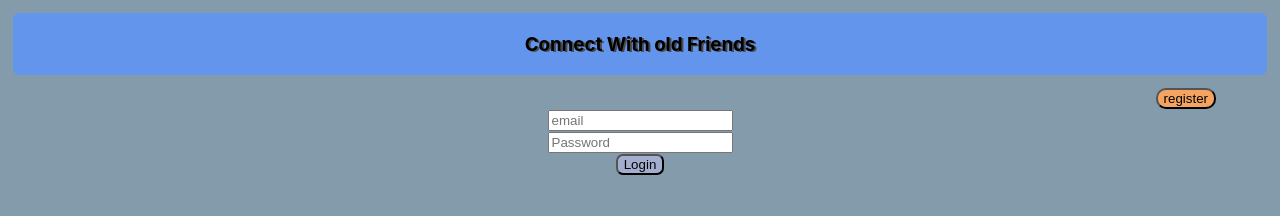
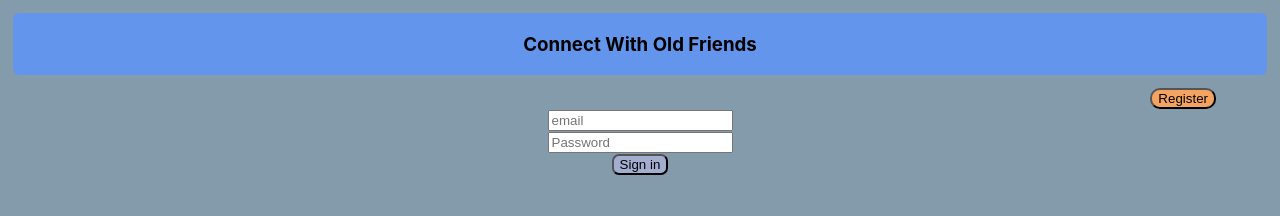
Before and after one commit to Herbertbhs02/bambi, a React (Create React App) app: page / in a window 1280 px wide. Shown: the top 216 px of the page. Built offline with nearby package versions, Linux system fonts and the light colour scheme.

Commit message:
User interface modification _V6.40

```diff
--- a/src/Connect.js
+++ b/src/Connect.js
@@ -54,7 +54,7 @@ class Connect extends Component {
       try {
 
         const res = await axios.post('https://connectbambi.herokuapp.com/api/user/searchdb', search, {headers})
-        if(res.data.length===0){return this.setState({name:<div className='messages'>A person not found. Search is case sensitive </div>})};
+        if(res.data.length===0){return this.setState({name:<div className='messages'>User not found. Search is case sensitive </div>})};
         const searchResult = res.data.map((nun)=><tr className='searchResult'><td key={uuidv4()}>
         {nun.name}</td><td key={uuidv4()}>{nun.surname}</td><td key={uuidv4()}>{nun.email}</td><td key={uuidv4()}>{nun.message}</td>
         <td><Posts name={nun.name} id={nun._id} senderId={this.state.loginId} sendername={this.state.loginName} sendersurname={this.state.surname} sendermessage={sendermessage=>this.sendermessage(sendermessage)}/></td></tr>);
@@ -129,8 +129,8 @@ class Connect extends Component {
         .then((res)=>{ swal(res.data,"...Message sent")})
                                      }
 
-                  //view messages left for you
-                  view = (receiverId)=>{
+      //view messages left for you
+        view = (receiverId)=>{
                     axios.post('https://connectbambi.herokuapp.com/api/retrieve', receiverId)
                     .then((res)=>{if(res.data.length===0){return this.setState({name:<div className='messages'>You have no messages</div>})};
                     const result = res.data.map(item =><div className='messages' key={uuidv4()}>
@@ -168,8 +168,8 @@ class Connect extends Component {
             <div>
                 <Navbar/>
                  <div className='login-register'>
-                <input className='register'type='button' style={{display:this.state.display}} value='register' onClick={this.regForm}/>
-                <input className='signout'type='button' style={{display:this.state.display1}}  value='Logout' onClick={this.logout}/>
+                <input className='register'type='button' style={{display:this.state.display}} value='Register' onClick={this.regForm}/>
+                <input className='signout'type='button' style={{display:this.state.display1}}  value='Sign out' onClick={this.logout}/>
                 </div>
                 {display}
                 <footer>&copy; Copyright 2020 Herbert Ssevume</footer>
--- a/src/Login.js
+++ b/src/Login.js
@@ -25,7 +25,7 @@ class Login extends Component {
               <form onSubmit={this.login}>
               <input type='text' name='email' value={this.state.email} placeholder='email'  onChange={this.change} /><br/>
               <input type='password' name='password' value={this.state.pass} placeholder='Password' autoComplete='none' onChange={this.change}/><br/>
-              <button>Login</button>
+              <button>Sign in</button>
               </form>
             </div>
         );
--- a/src/Navbar.js
+++ b/src/Navbar.js
@@ -4,7 +4,7 @@ import './looks/Navbar.css'
 const Navbar = () => {
   return (
     <div className='navbar'>
-      <h3>Connect With old Friends </h3>
+      <h3>Connect With Old Friends </h3>
     </div>
   )
 }
--- a/src/Search.js
+++ b/src/Search.js
@@ -15,7 +15,7 @@ class Search extends Component {
      search = (e)=>{
                     this.props.search({surname:e.target.value});
                     this.setState({surname:e.target.value})
-                 }
+                    }
 
        /* listall = ()=>{//<button onClick={this.listall}>List all registered</button> //temporary removed
           this.props.listall()}*/
@@ -36,8 +36,8 @@ class Search extends Component {
             <div>
                {this.props.table.post}
 
-              <h4>Welcome<span className='loginName'> {this.props.table.loginName}</span>. Enter surname. Search is case sensitive!</h4>
-              <input type='text' className='searchInput' name='surname' value={this.state.surname} placeholder='Type surname' onChange={this.search}/><br/>
+              <h4>Welcome<span className='loginName'> {this.props.table.loginName}</span>. Please enter a surname. Search is case sensitive!</h4>
+              <input type='text' className='searchInput' name='surname' value={this.state.surname.trim()} placeholder='Type surname' onChange={this.search}/><br/>
 
               <form onSubmit={this.changeMessage}>
                   <h4>Update your message</h4>
--- a/src/looks/Navbar.css
+++ b/src/looks/Navbar.css
@@ -5,7 +5,7 @@
     border: 1px solid #6495ed;
     border-radius:6px;
     margin:1%;
-    text-shadow:2px 1px #4a4a4a;
+    /*text-shadow:2px 1px #4a4a4a;*/
 }
 
 .login-register{
--- a/src/looks/Search.css
+++ b/src/looks/Search.css
@@ -34,6 +34,7 @@
         margin-right:5%;
       }
 
+
     @media screen and (max-width: 600px) {
         .search {
             margin-left: 1%;
```
